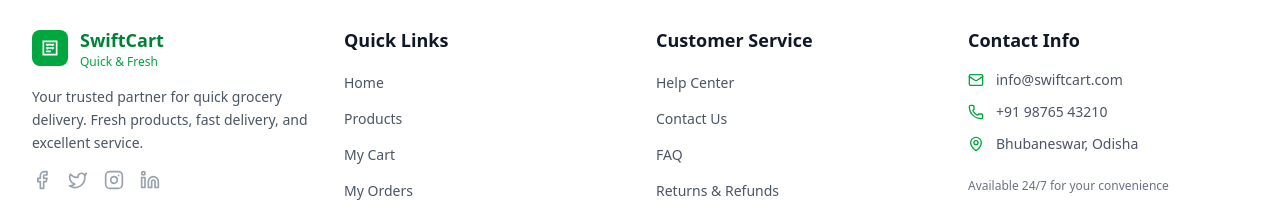
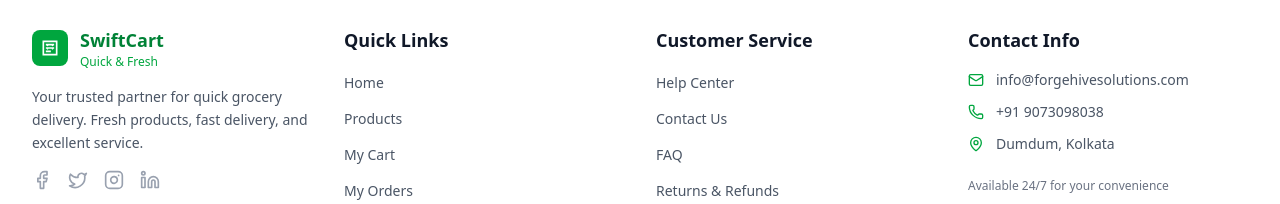
Before and after one commit to galactus616/fghqcm, a React (Vite) app in the folder client/: page /products in a window 1280 px wide. Shown: the part 429-633 px from the top of the page. Built offline with nearby package versions, Linux system fonts and the light colour scheme; no server answers.

Commit message:
Update Footer.jsx

```diff
--- a/client/src/components/common/Footer.jsx
+++ b/client/src/components/common/Footer.jsx
@@ -178,17 +178,17 @@ const Footer = () => {
               <div className="flex items-center space-x-3">
                 <Mail className="w-4 h-4 text-green-600" />
                 <span className="text-gray-600 text-sm">
-                  info@swiftcart.com
+                  info@forgehivesolutions.com
                 </span>
               </div>
               <div className="flex items-center space-x-3">
                 <Phone className="w-4 h-4 text-green-600" />
-                <span className="text-gray-600 text-sm">+91 98765 43210</span>
+                <span className="text-gray-600 text-sm">+91 9073098038</span>
               </div>
               <div className="flex items-center space-x-3">
                 <MapPin className="w-4 h-4 text-green-600" />
                 <span className="text-gray-600 text-sm">
-                  Bhubaneswar, Odisha
+                  Dumdum, Kolkata
                 </span>
               </div>
             </div>
```
